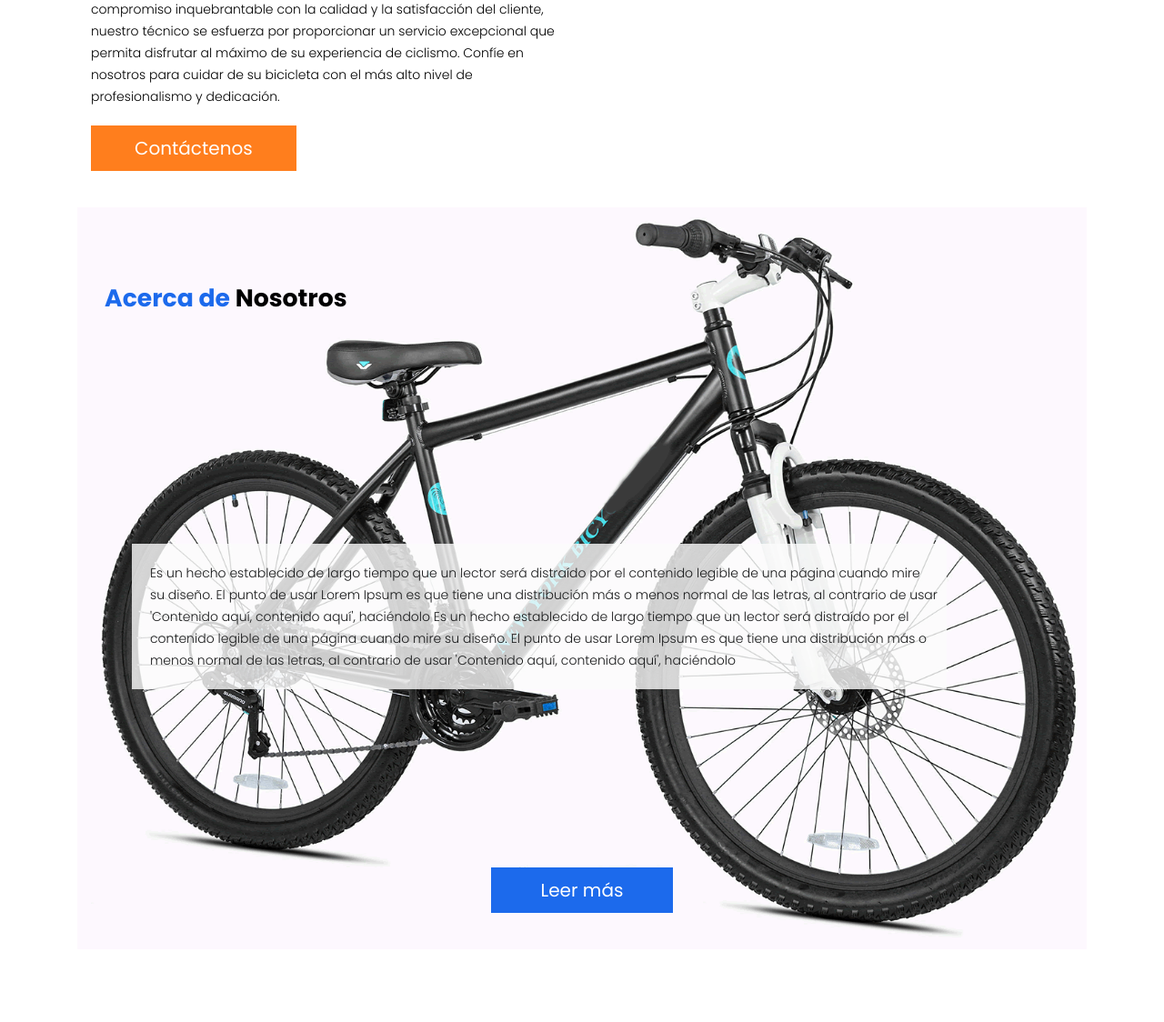
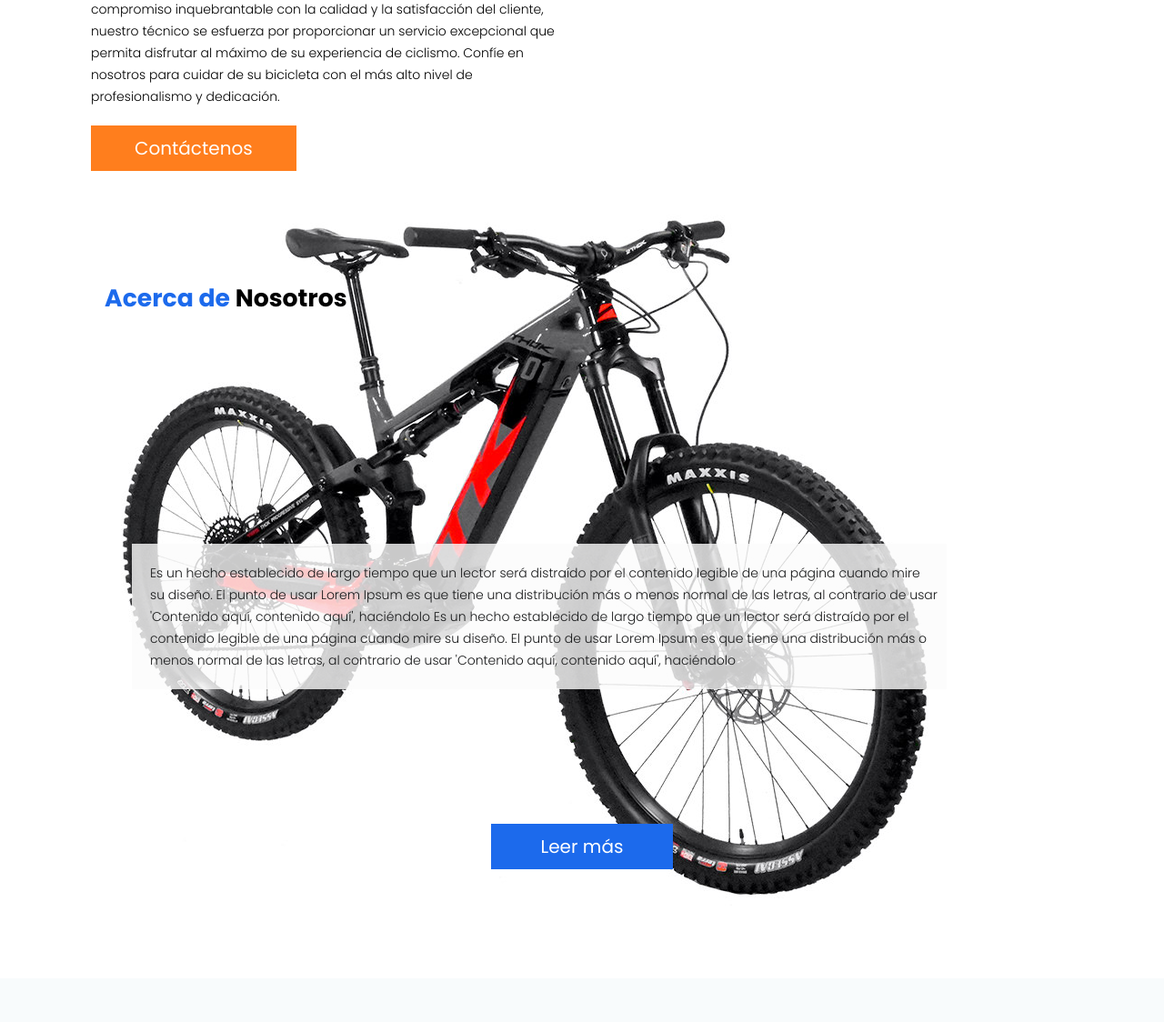
Before and after one commit to Trinity1215/Crud-Python, a Django app: page / in a window 1280 px wide. Shown: the part 705-1829 px from the top of the page at 91% size. After the commit the page ends 1690 px from the top, so only its background shows below. Run offline with Django 5.2, Linux system fonts and the light colour scheme; some libraries are stand-ins or nearby versions.

Commit message:
bicicleta

```diff
--- a/Crud_Python/etrdjango/bicicleteria/templates/speed/index.html
+++ b/Crud_Python/etrdjango/bicicleteria/templates/speed/index.html
@@ -124,7 +124,7 @@
         <div class="container-fluid">
             <div class="about_section">
                 <div class="container">
-                    <div class="about_img"><img src="{% static 'images/about-img1.png' %}" style="max-width: 100%;"></div>
+                    <div class="about_img"><img src="{% static 'images/about-img1.jpg' %}" style="max-width: 100%;"></div>
                     <h2 class="about_text"><strong>Acerca de <span style="color: #000;">Nosotros</span></strong></h2>
                     <div class="about_middle">
                         <p class="about_lorem">Es un hecho establecido de largo tiempo que un lector será distraído por el contenido legible de una página cuando mire su diseño. El punto de usar Lorem Ipsum es que tiene una distribución más o menos normal de las letras, al contrario de usar 'Contenido aquí, contenido aquí', haciéndolo Es un hecho establecido de largo tiempo que un lector será distraído por el contenido legible de una página cuando mire su diseño. El punto de usar Lorem Ipsum es que tiene una distribución más o menos normal de las letras, al contrario de usar 'Contenido aquí, contenido aquí', haciéndolo </p>
```
Also changed, not shown: Crud_Python/etrdjango/bicicleteria/static/images/about-img1.jpg (added), Crud_Python/etrdjango/bicicleteria/static/images/about-img1.png (deleted).
